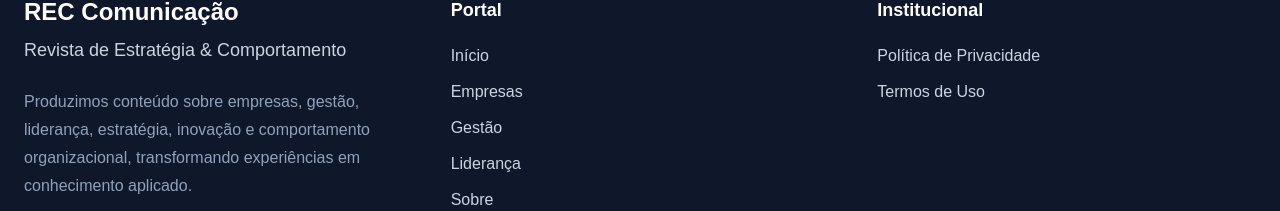
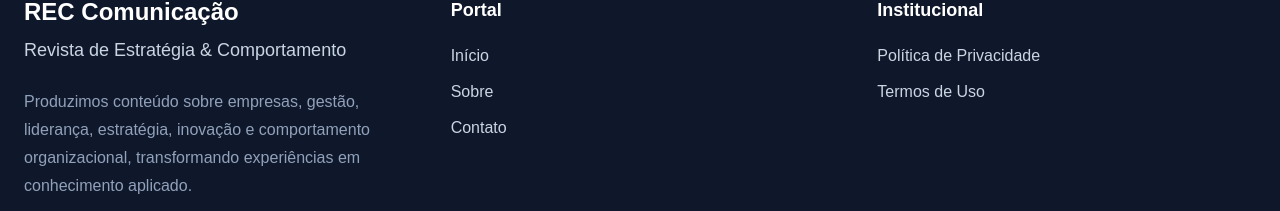
Before and after one commit to Jotta-jc/rec-portal, a Next.js app: page / in a window 1280 px wide. Shown: the part 589-800 px from the top of the page. Built offline with nearby package versions, Linux system fonts and the light colour scheme; no server answers; the database is empty.

Commit message:
Correção de publicação

```diff
--- a/app/page.tsx
+++ b/app/page.tsx
@@ -1,3 +1,4 @@
+export const dynamic = "force-dynamic";
 import CategoryMenu from "../components/CategoryMenu";
 import FeaturedCard from "../components/FeaturedCard";
 import Hero from "../components/Hero";
--- a/components/Footer.tsx
+++ b/components/Footer.tsx
@@ -33,33 +33,6 @@ export default function Footer() {
             <li>
               <Link href="/" className="transition hover:text-cyan-400">
                 Início
-              </Link>
-            </li>
-
-            <li>
-              <Link
-                href="/categoria/empresas"
-                className="transition hover:text-cyan-400"
-              >
-                Empresas
-              </Link>
-            </li>
-
-            <li>
-              <Link
-                href="/categoria/gestao"
-                className="transition hover:text-cyan-400"
-              >
-                Gestão
-              </Link>
-            </li>
-
-            <li>
-              <Link
-                href="/categoria/lideranca"
-                className="transition hover:text-cyan-400"
-              >
-                Liderança
               </Link>
             </li>
 
```
